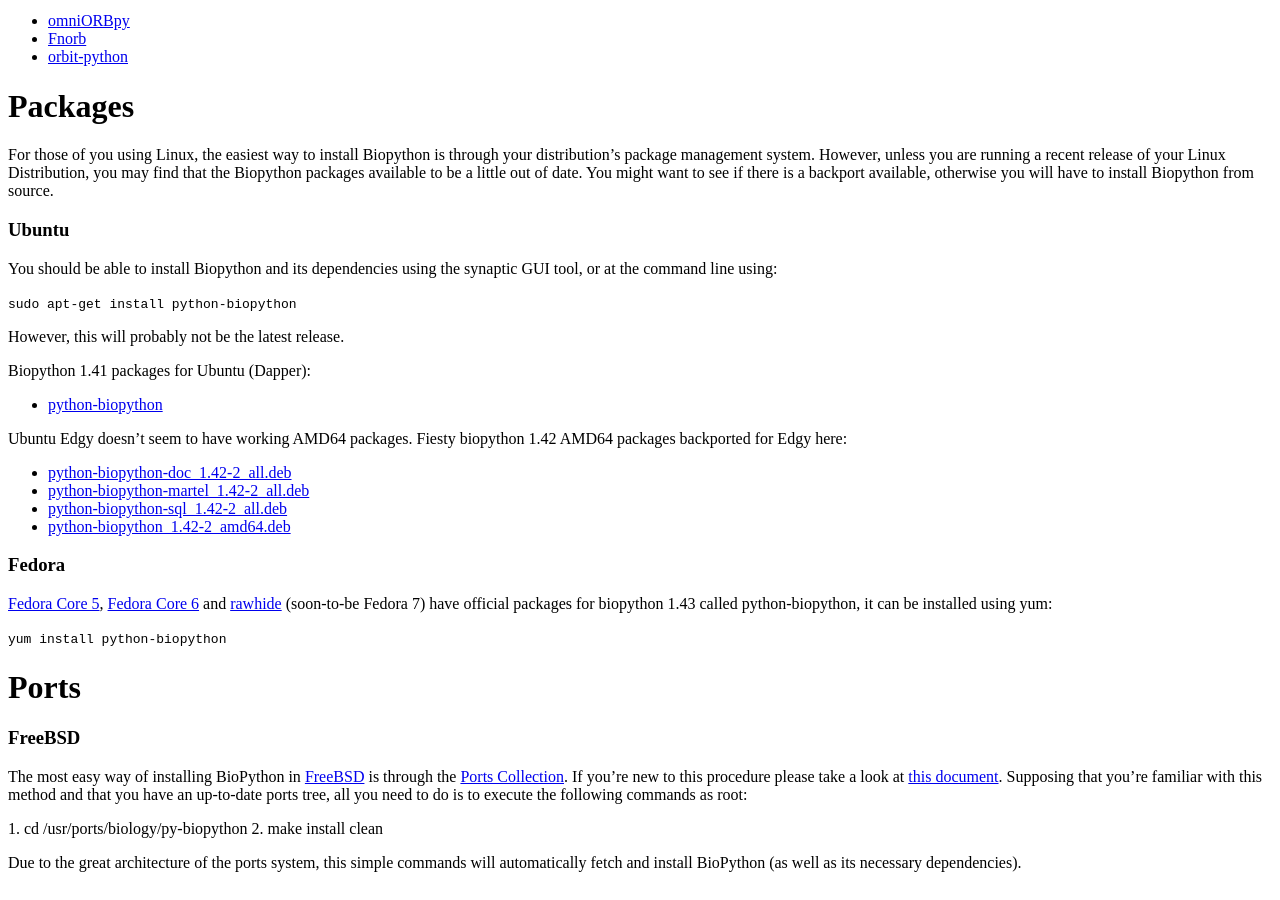
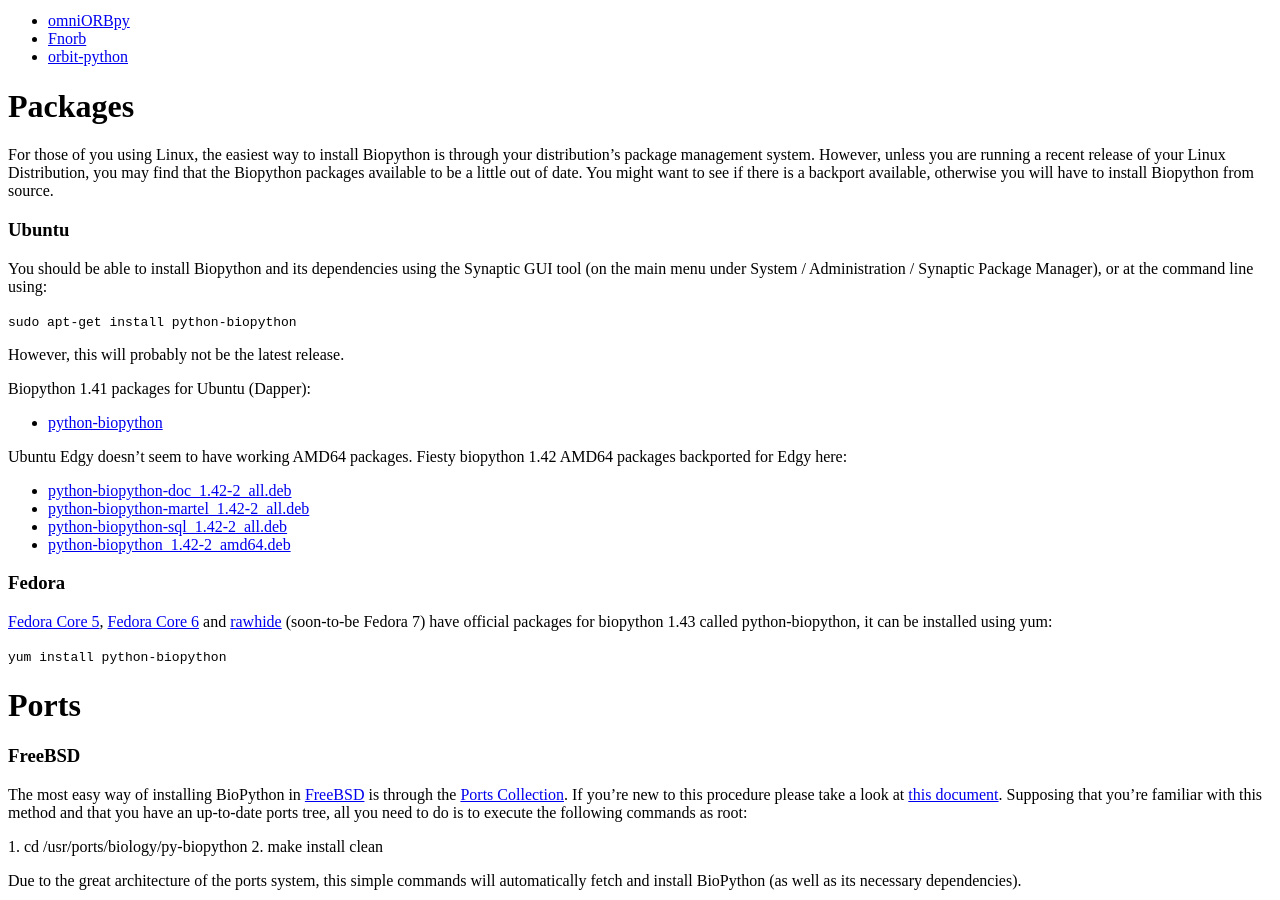
Before and after one commit to biopython/biopython.github.io, a Jekyll site: the page built from wiki/Download.md, in a window 1280 px wide and 900 px high, scrolled down 971 px. Built offline with Jekyll 4.4.1, drawn with Linux system fonts in a browser that asks for light colours.

Commit message:
/* Ubuntu */

```diff
--- a/wiki/Download.md
+++ b/wiki/Download.md
@@ -96,7 +96,8 @@ will have to install Biopython from source.
 ### Ubuntu
 
 You should be able to install Biopython and its dependencies using the
-synaptic GUI tool, or at the command line using:
+Synaptic GUI tool (on the main menu under System / Administration /
+Synaptic Package Manager), or at the command line using:
 
 `sudo apt-get install python-biopython`
 
```
Also changed, not shown: 1 other file.
